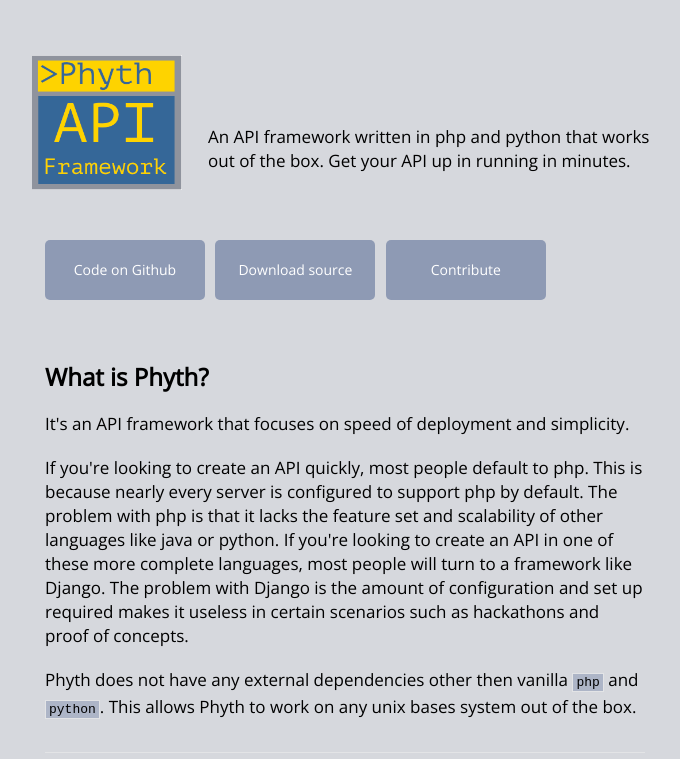
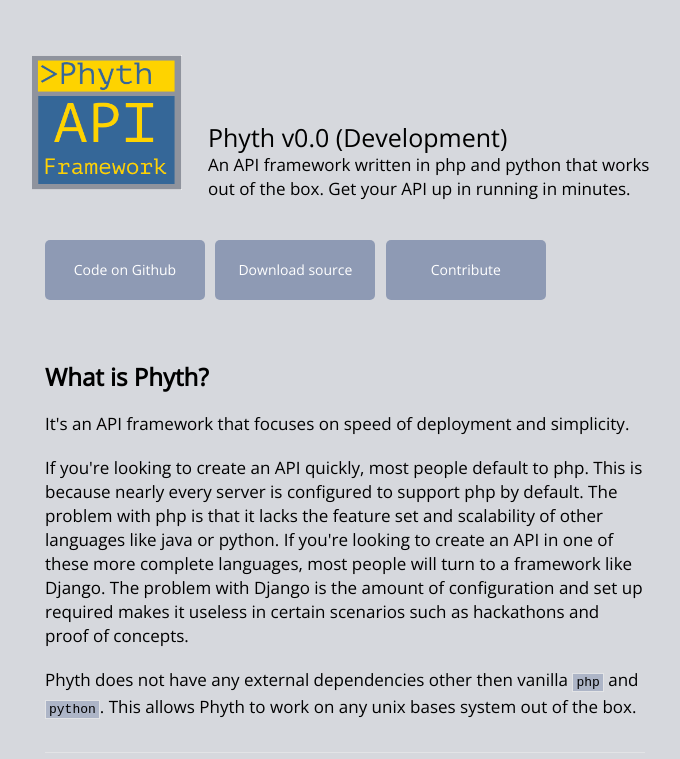
Before and after one commit to evanjhopkins/phyth-landing, a plain HTML site: page index.html in a window 1280 px wide. Shown: the top 759 px of the page, without its empty margins (295-975 px from the left). Drawn offline with nearby package versions, Linux system fonts and the light colour scheme.

Commit message:
added version name

```diff
--- a/index.html
+++ b/index.html
@@ -7,6 +7,8 @@
   <body class="phythpage">
 
     <header>
+      <span class="version">Phyth v0.0 (Development)</span>
+      <br>
       An API framework written in php and python that works
       <br>
       out of the box. Get your API up in running in minutes.
--- a/phyth-landing/style.css
+++ b/phyth-landing/style.css
@@ -77,6 +77,9 @@ h4 {
     font-size:21px;
     line-height:30px;
     padding:20px 0 20px 0;
+}
+.version{
+    font-size: 25px;
 }
 header {
     background:url('phyth_logo.png') top left no-repeat;
```
